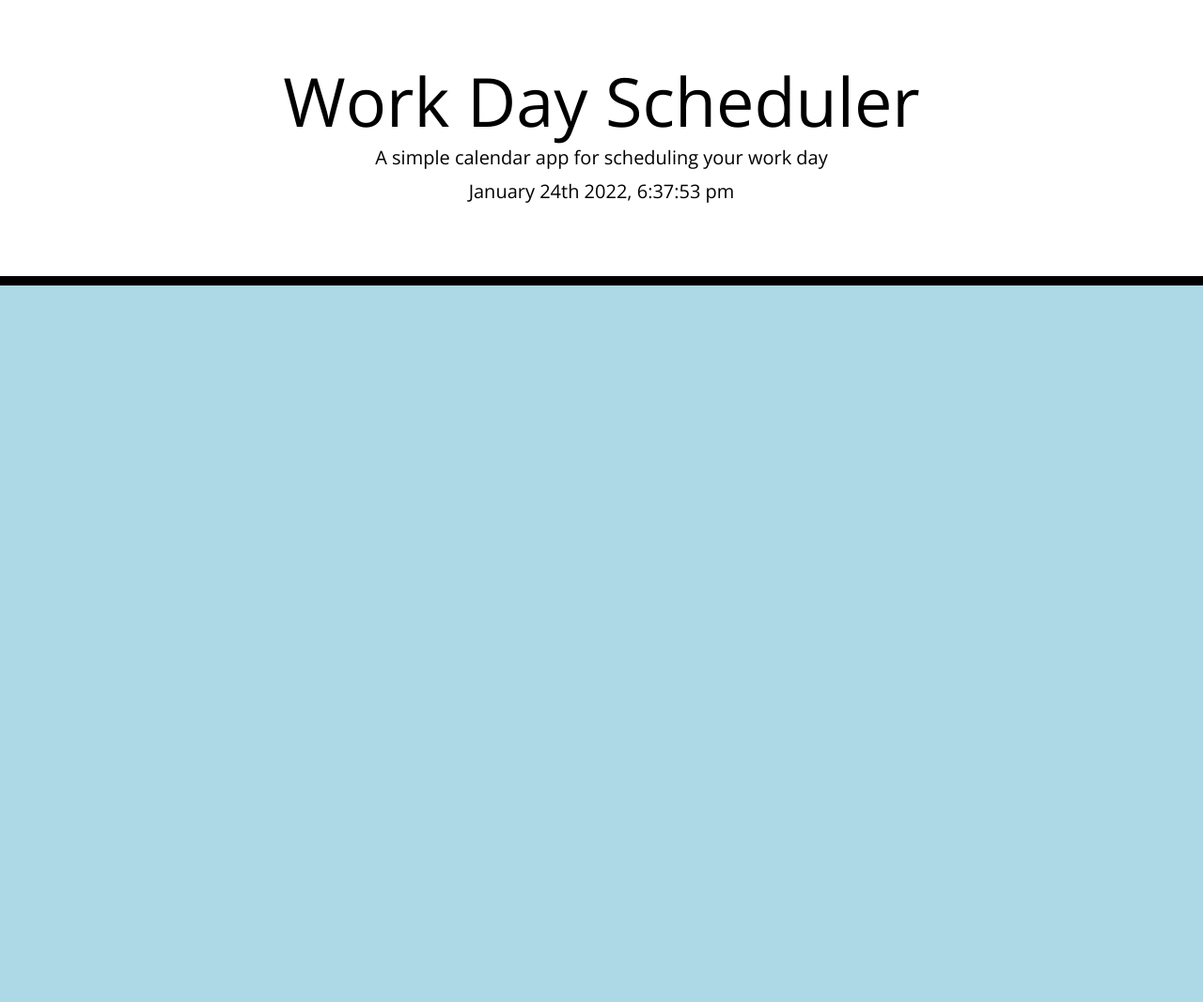
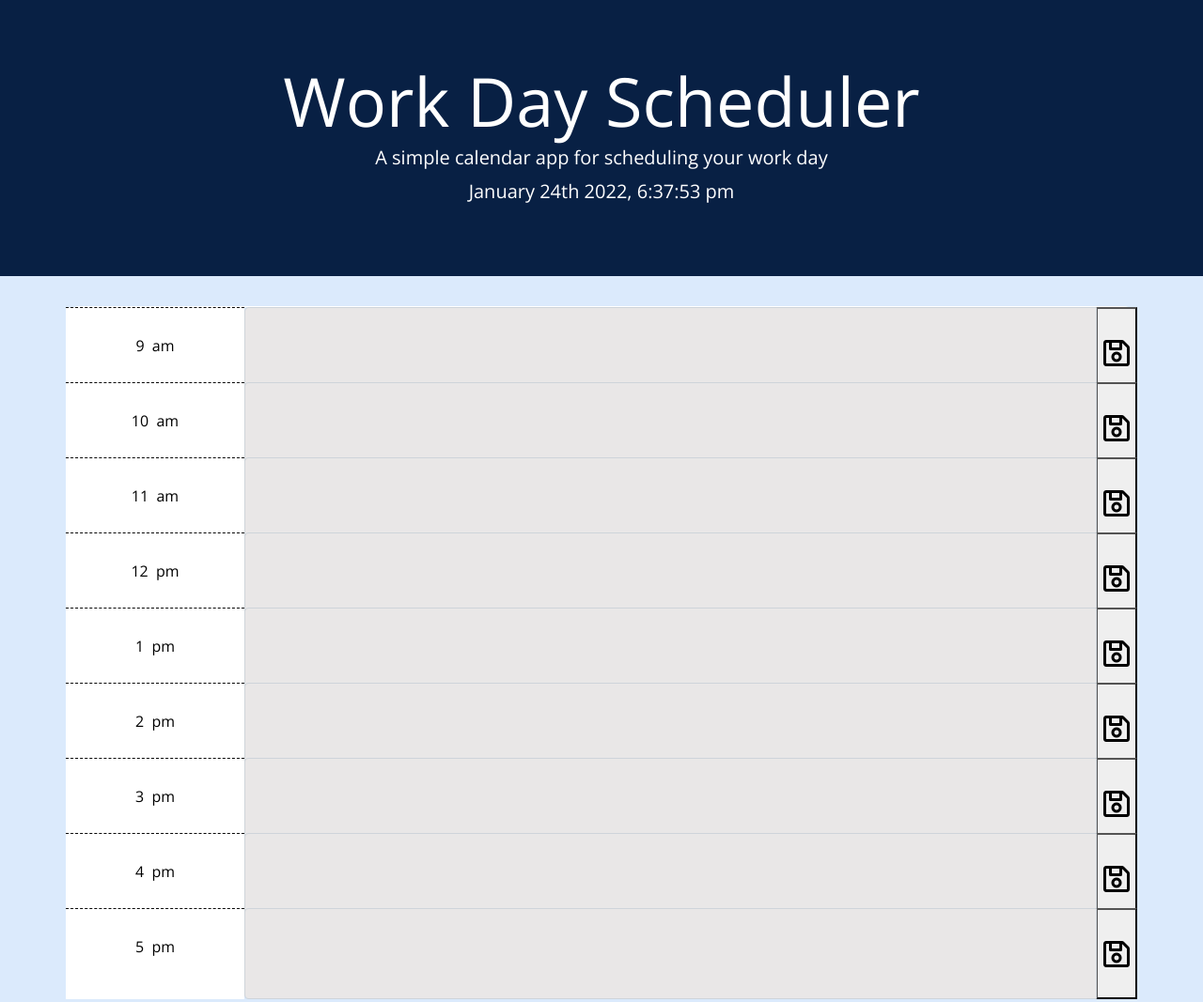
Before and after one commit to Houst29476/word_day_scheduler, a plain HTML site: page index.html in a window 1280 px wide. Shown: the whole page at 94% size. Before the commit the page ends 800 px from the top, so only its background shows below. Drawn offline with nearby package versions, Linux system fonts and the light colour scheme.

Commit message:
updated Hour Rows to change color according to time

```diff
--- a/assets/script.js
+++ b/assets/script.js
@@ -57,3 +57,49 @@ if (getLocal) {
         }
     };
 }
+
+// ---------- Time blocks and save buttons -------------- //
+for (let hour = 9; hour < 18; hour++) {
+
+
+    // -------- For Loop to start data-time at 9a to 5p ---------- //
+    $(".container").append(`
+
+        <div class="row time-block" data-time="${hour}">
+        <!-- hours -->
+            <div class="col-sm col-md-2 hour">
+            <p>${moment({hour}).format("h  a")}</p>
+            </div>
+        <!-- schedule -->
+            <div class="col-sm col-md-10 d-flex p-0 description">
+            <div class="input-group">
+                <textarea class="form-control text-area"></textarea>
+                <div class="input-group-append">
+                <button class="saveBtn d-flex justify-content-center align-items-center">
+                    <i class="far fa-save fa-2x save-icon"></i>
+                </button>
+                </div>
+            </div>
+            </div>
+        </div>
+        `);
+}
+
+// ----------- Past, Present, Future Time ------------- //
+$.each($(".time-block"), function(index, value) {
+    let eventInput = parseInt($(value).attr("data-time"));
+
+    if (eventInput == currentTime) {
+        $(this).find("textarea").addClass("present");
+    }
+    else if (eventInput < currentTime) {
+        $(this).find("textarea").addClass("past");
+    }
+    else {
+        $(this).find("textarea").addClass("future");
+    }
+})
+
+$(".time-block").each(function() {
+    $(this).find(".text-area").val(availableTime[$(this).attr("data-time")].value);
+});
--- a/assets/style.css
+++ b/assets/style.css
@@ -2,13 +2,53 @@ body {
   font-family: 'Open Sans', sans-serif;
   font-size: 16px;
   line-height: 1;
-  background-color: lightblue;
+  background-color: #dbeafc;
 }
 
 .jumbotron {
   text-align: center;
+  background-color: #082044;
+  color: white;
+  border-radius: 0;
+}
+
+textarea {
+  background: transparent;
+  border: none;
+  resize: none;
+  color: #000000;
+  border-left: 1px solid black;
+  padding: 10px;
+}
+
+.time-block{
+  text-align: center;
+  border-radius: 15px;
+}
+
+.row {
+  white-space: pre-wrap;
+  height: 80px;
+  border-top: 1px solid white;;
+}
+
+.hour {
+  background-color: #ffffff;
+  color: #000000;
+  border-top: 1px dashed #000000;
+}
+
+.past {
+  background-color: #e9e7e7;
+  color: white;
+}
+
+.present {
+  background-color: #eb9e9c;
+  color: white;
+}
+
+.future {
   background-color: white;
-  color: black;
-  border-radius: 0;
-  border-bottom: 10px solid black;
+  color: white;
 }
```
